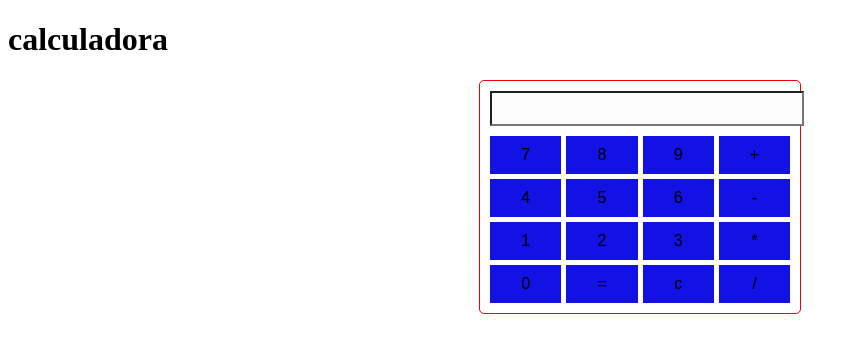
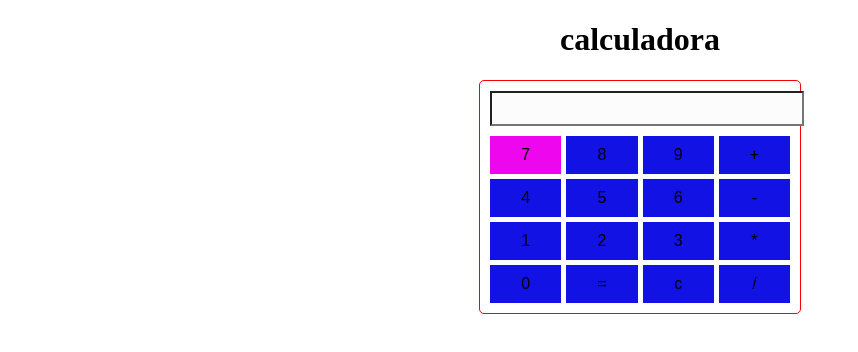
Before and after one commit to g-briele12/calculadora, a plain HTML site: page index.html in a window 1280 px wide. In both pictures the pointer is over the button 525 px from the left and 154 px from the top of the page. Shown: the whole page, without its empty margins (0-858 px from the left). Drawn offline with Linux system fonts and the light colour scheme.

Commit message:
calculadora

```diff
--- a/style.css
+++ b/style.css
@@ -1,4 +1,4 @@
-.titulo{text-align: center;}
+.título{text-align: center;}
 .calculator {
     width: 300px;
     margin: 0 auto;
@@ -29,7 +29,7 @@ button {
     border: none;
  }
   button:hover{
-background-color: rgb(238, 6, 238)240, 255);
+background-color: rgb(238, 6, 238);
   }
   button:active{
 background-color: rgb(15, 15, 15);
```
Also changed, not shown: index.html (+3 -1 lines).
